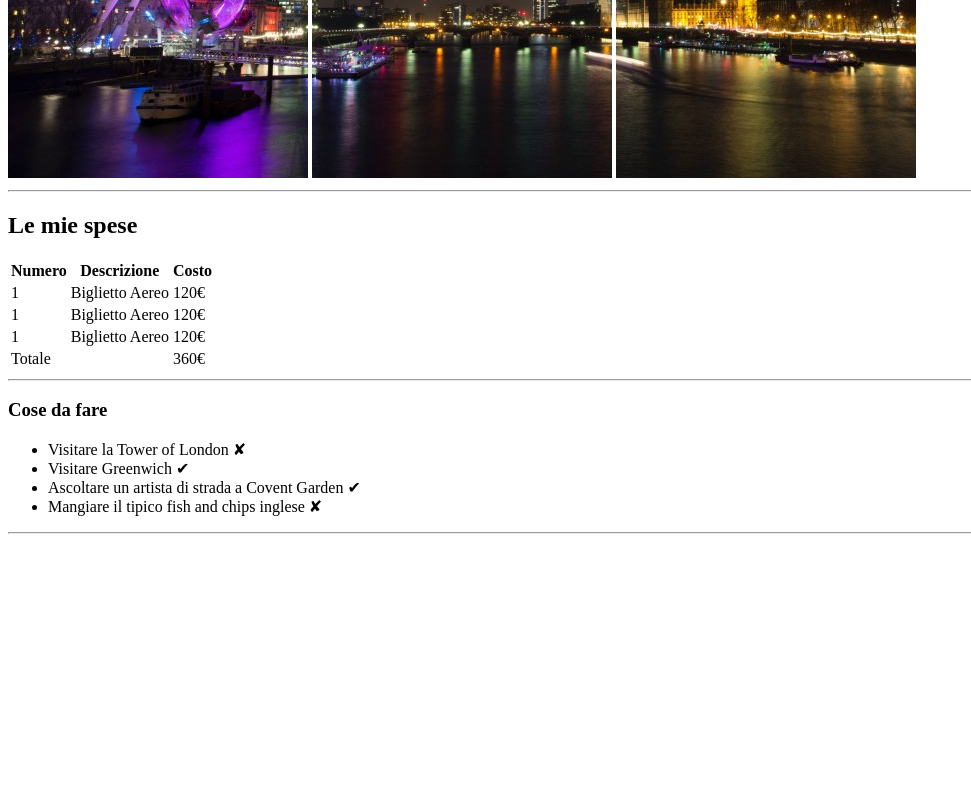
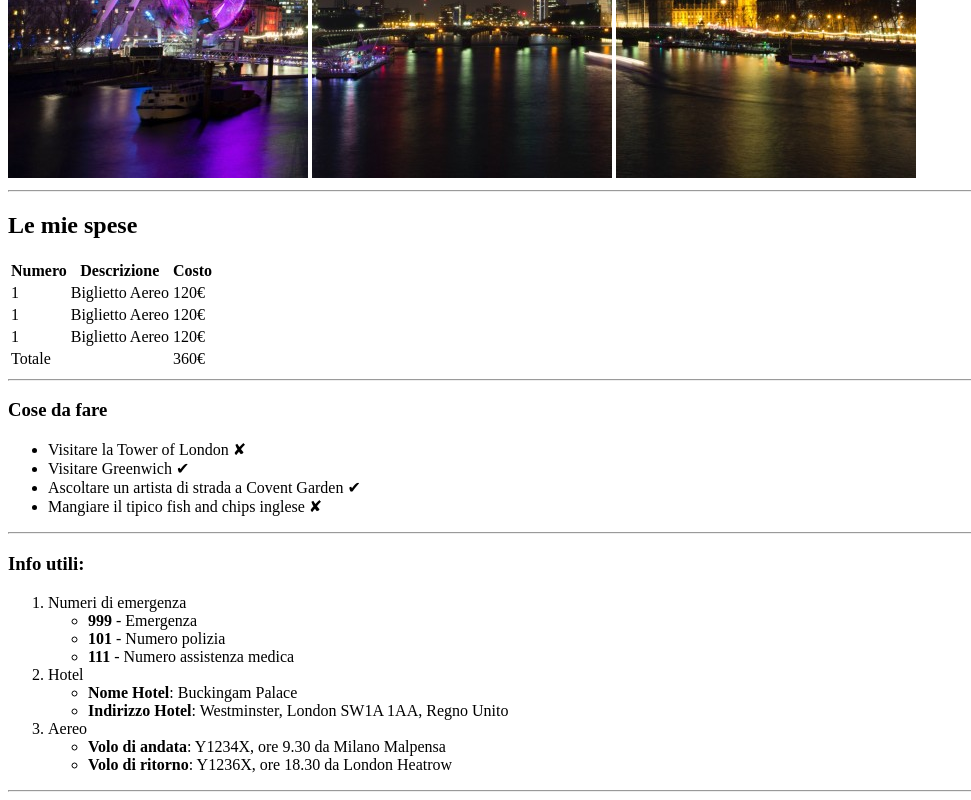
Before and after one commit to EmanueleManno/html-london-trip, a plain HTML site: page index.html in a window 1280 px wide. Shown: the part 502-1302 px from the top of the page, without its empty margins (0-971 px from the left). Before the commit the page ends 1044 px from the top, so only its background shows below. Drawn offline with Linux system fonts and the light colour scheme.

Commit message:
add section 3 info utili

```diff
--- a/index.html
+++ b/index.html
@@ -83,6 +83,35 @@
 
         <section>
         <!--Terza sezione dedicata alle info utili-->
+
+          <h3>Info utili:</h3>
+
+            <ol>
+
+                <!--Lista numeri di emergenza-->
+                <li>Numeri di emergenza</li>
+                  <ul>
+                    <li><b>999</b> - Emergenza</li>
+                    <li><b>101</b> - Numero polizia</li>
+                    <li><b>111</b> - Numero assistenza medica</li>
+                  </ul>
+
+                <!--Lista Hotel-->
+                <li>Hotel</li>
+                  <ul>
+                    <li><b>Nome Hotel</b>: Buckingam Palace</li>
+                    <li><b>Indirizzo Hotel</b>: Westminster, London SW1A 1AA, Regno Unito</li>
+                  </ul>
+
+                <!--Lista Aereo-->
+                <li>Aereo</li>
+                  <ul>
+                    <li><b>Volo di andata</b>: Y1234X, ore 9.30 da Milano Malpensa</li>
+                    <li><b>Volo di ritorno</b>: Y1236X, ore 18.30 da London Heatrow</li>
+                  </ul>
+            </ol>
+
+        <hr>
         </section>
 
     </main>
```
